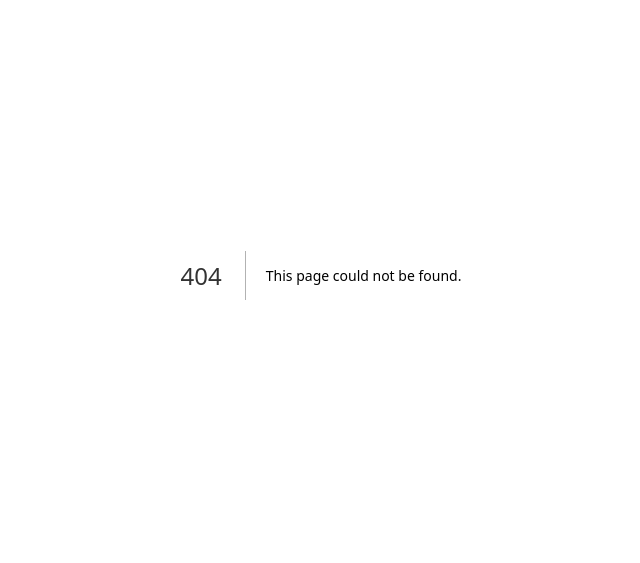
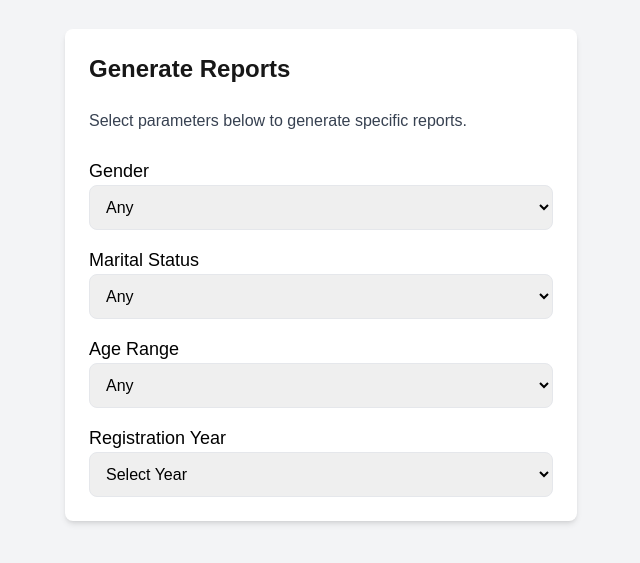
Before and after one commit to yeabisra-b/vers-Front-end, a Next.js app: page /reports in a window 1280 px wide. Before the commit this address had no page. Shown: the part 125-688 px from the top of the page, without its empty margins (319-959 px from the left). Built offline with nearby package versions, Linux system fonts and the light colour scheme.

Commit message:
added a report page

```diff
--- /dev/null
+++ b/src/pages/reports.js
@@ -0,0 +1,156 @@
+import { useState } from "react";
+import SelectField from "../components/SelectField";
+
+export default function GenerateReportsPage() {
+  const [filters, setFilters] = useState({
+    gender: "",
+    maritalStatus: "",
+    ageRange: "",
+    registrationYear: "",
+  });
+
+  const [reportResults, setReportResults] = useState(null);
+
+  const handleChange = (e) => {
+    const { name, value } = e.target;
+    const updatedFilters = { ...filters, [name]: value };
+    setFilters(updatedFilters);
+
+    // Automatically generate the report when filters are updated
+    handleGenerateReport(updatedFilters);
+  };
+
+  const handleGenerateReport = async (currentFilters = filters) => {
+    // Simulating an API call with dummy data
+    const simulatedResponse = {
+      totalWomen: 1200,
+      totalMen: 1300,
+      totalDivorced: 200,
+      totalMarried: 1800,
+    };
+
+    // Simulating dynamic filtering logic based on filters
+    let filteredData = { ...simulatedResponse };
+
+    if (currentFilters.gender === "female") {
+      filteredData = { totalWomen: simulatedResponse.totalWomen };
+    }
+    if (currentFilters.gender === "male") {
+      filteredData = { totalMen: simulatedResponse.totalMen };
+    }
+    if (currentFilters.maritalStatus === "divorced") {
+      filteredData = { totalDivorced: simulatedResponse.totalDivorced };
+    }
+    if (currentFilters.maritalStatus === "married") {
+      filteredData = { totalMarried: simulatedResponse.totalMarried };
+    }
+    if (currentFilters.registrationYear) {
+      filteredData.registrationYear = currentFilters.registrationYear; // Just a placeholder for logic
+    }
+
+    setReportResults(filteredData);
+  };
+
+  return (
+    <div className="flex items-center justify-center h-screen bg-gray-100">
+      <div className="w-full max-w-lg bg-white p-6 rounded-lg shadow-md">
+        <h2 className="text-2xl font-semibold mb-6">Generate Reports</h2>
+        <p className="text-gray-700 mb-4">
+          Select parameters below to generate specific reports.
+        </p>
+
+        {/* Filters Section */}
+        <div className="space-y-4">
+          {/* Gender Filter */}
+          <SelectField
+            label="Gender"
+            id="gender"
+            value={filters.gender}
+            onChange={(e) =>
+              handleChange({
+                target: { name: "gender", value: e.target.value },
+              })
+            }
+            options={[
+              { label: "Any", value: "" },
+              { label: "Male", value: "male" },
+              { label: "Female", value: "female" },
+            ]}
+          />
+
+          {/* Marital Status Filter */}
+          <SelectField
+            label="Marital Status"
+            id="maritalStatus"
+            value={filters.maritalStatus}
+            onChange={(e) =>
+              handleChange({
+                target: { name: "maritalStatus", value: e.target.value },
+              })
+            }
+            options={[
+              { label: "Any", value: "" },
+              { label: "Single", value: "single" },
+              { label: "Married", value: "married" },
+              { label: "Divorced", value: "divorced" },
+            ]}
+          />
+
+          {/* Age Range Filter */}
+          <SelectField
+            label="Age Range"
+            id="ageRange"
+            value={filters.ageRange}
+            onChange={(e) =>
+              handleChange({
+                target: { name: "ageRange", value: e.target.value },
+              })
+            }
+            options={[
+              { label: "Any", value: "" },
+              { label: "0-18", value: "0-18" },
+              { label: "18-25", value: "18-25" },
+              { label: "26-35", value: "26-35" },
+              { label: "36-50", value: "36-50" },
+              { label: "51+", value: "51+" },
+            ]}
+          />
+
+          {/* Registration Year Filter */}
+          <SelectField
+            label="Registration Year"
+            id="registrationYear"
+            value={filters.registrationYear || ""}
+            onChange={(e) =>
+              handleChange({
+                target: { name: "registrationYear", value: e.target.value },
+              })
+            }
+            options={[
+              { label: "Select Year", value: "" }, // Default option
+              ...Array.from({ length: 100 }, (_, i) => {
+                const year = new Date().getFullYear() - i; // Generate past 100 years
+                return { label: `${year}`, value: `${year}` };
+              }),
+            ]}
+          />
+        </div>
+
+        {/* Report Results */}
+        {reportResults && (
+          <div className="mt-6">
+            <h3 className="text-xl font-semibold mb-2">Report Results</h3>
+            <div className="bg-gray-50 p-4 rounded-lg shadow-inner">
+              {Object.entries(reportResults).map(([key, value]) => (
+                <p key={key} className="text-gray-700">
+                  <strong>{key.replace(/([A-Z])/g, " $1")}: </strong>
+                  {value}
+                </p>
+              ))}
+            </div>
+          </div>
+        )}
+      </div>
+    </div>
+  );
+}
```
